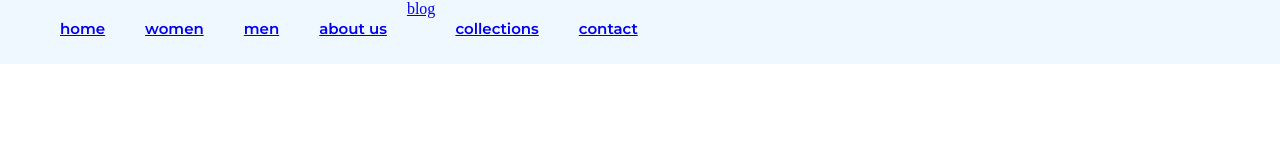
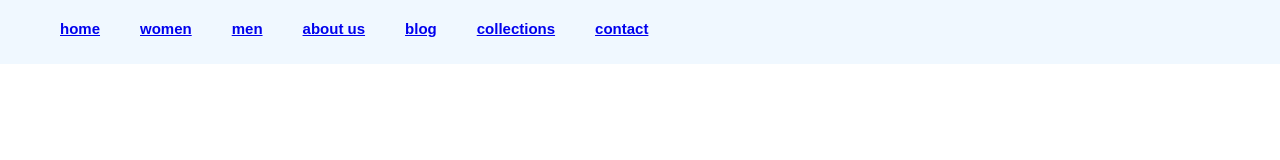
Before and after one commit to MERZLIKINR/web-site-2, a plain HTML site: page index.html in a window 1280 px wide. Drawn offline with Linux system fonts and the light colour scheme.

Commit message:
Смена шрифта

```diff
--- a/index.html
+++ b/index.html
@@ -5,7 +5,8 @@
 	<meta charset="utf-8">
 	<link rel="stylesheet" type="text/css" href="css/normalize.css">
 	<link rel="stylesheet" type="text/css" href="css/style.css">
-	<link href="https://fonts.googleapis.com/css2?family=Montserrat:ital,wght@0,100;0,200;0,300;0,400;0,500;0,600;0,700;0,800;0,900;1,100;1,200;1,300;1,400;1,500;1,600;1,700;1,800;1,900&display=swap" rel="stylesheet">
+	<link href="https://fonts.googleapis.com/css2?family=Tajawal:wght@200;300;400;500;700;800;900&display=swap" rel="stylesheet">
+
 </head>
 <body>
 	<header>
@@ -23,7 +24,7 @@
 				<li class="list-element">
 					<a href="#" class="list-link">about us</a>
 				</li>
-				<li>
+				<li class="list-element">
 					<a href="#" class="list-link">blog</a>
 				</li>
 				<li class="list-element">
```
